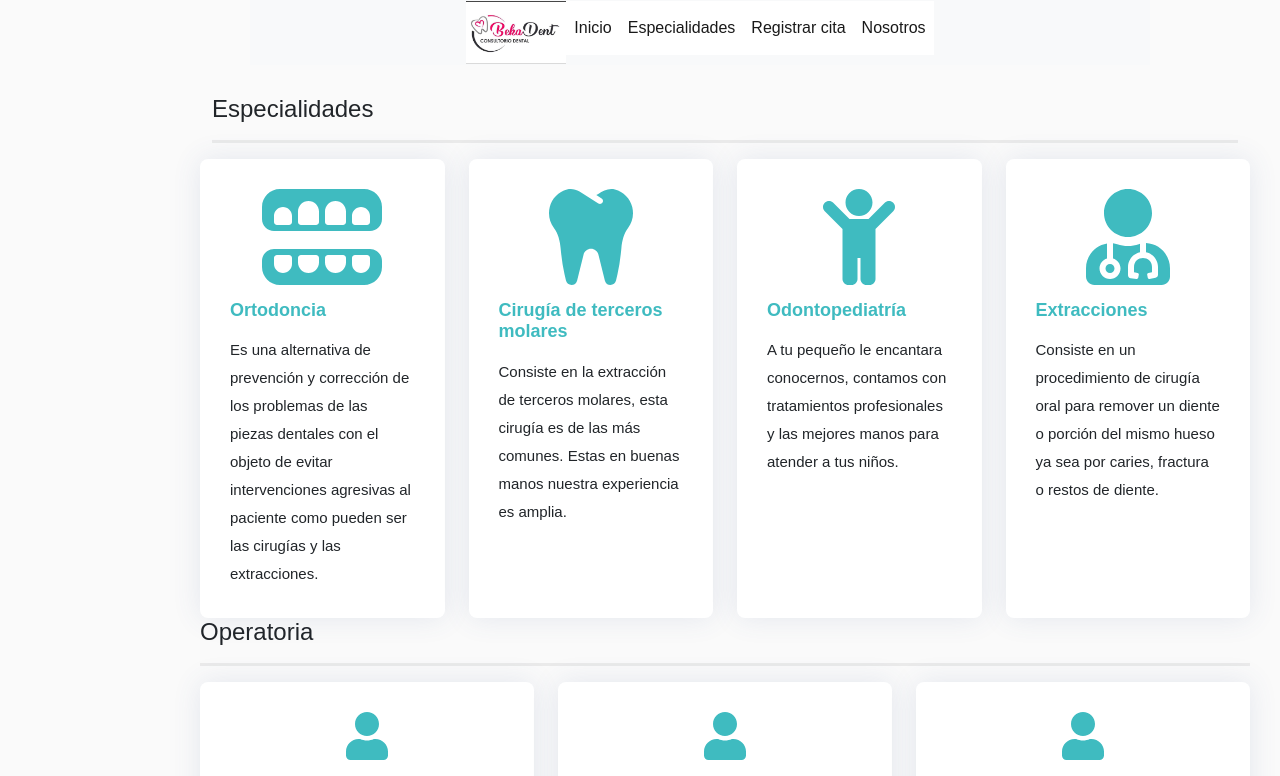
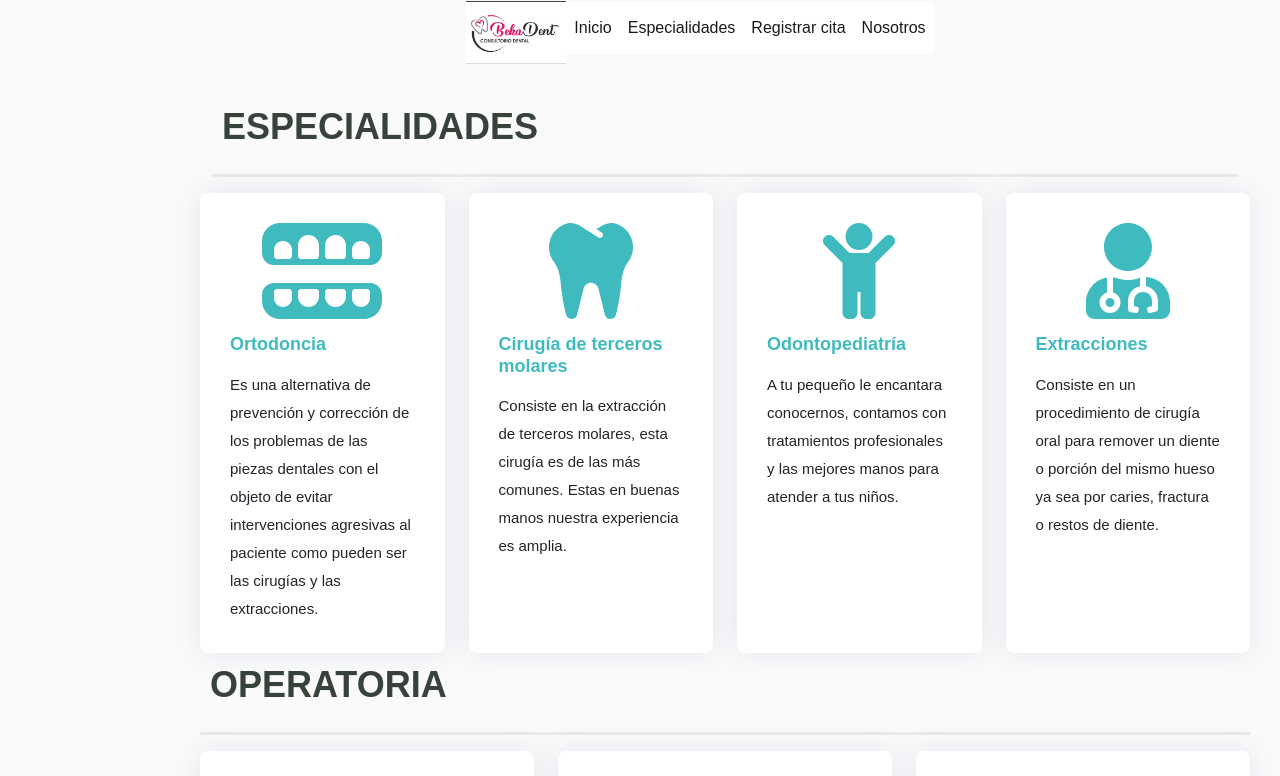
Before and after one commit to JeanAlarcon/Consultorio, a React (Create React App) app: page /especialidades in a window 1280 px wide. Shown: the top 776 px of the page. Built offline with nearby package versions, Linux system fonts and the light colour scheme; no server answers.

Commit message:
coreccion titulo

```diff
--- a/src/Paginas/Tratamientos.jsx
+++ b/src/Paginas/Tratamientos.jsx
@@ -8,7 +8,7 @@ return(
     <div className="containerEspecialidades" data-aos="fade-up">
 
     <div className="container">
-        <h4 className="titlilo">Especialidades</h4>
+        <h4 className="titulo">Especialidades</h4>
         <hr className="solid"></hr>
     </div>
 
@@ -50,7 +50,7 @@ return(
         </div>
 
         <div className="container">
-          <h4 className="titlilo">Operatoria</h4>
+          <h4 className="titulo">Operatoria</h4>
           <hr className="solid"></hr>
         </div>
 
```
